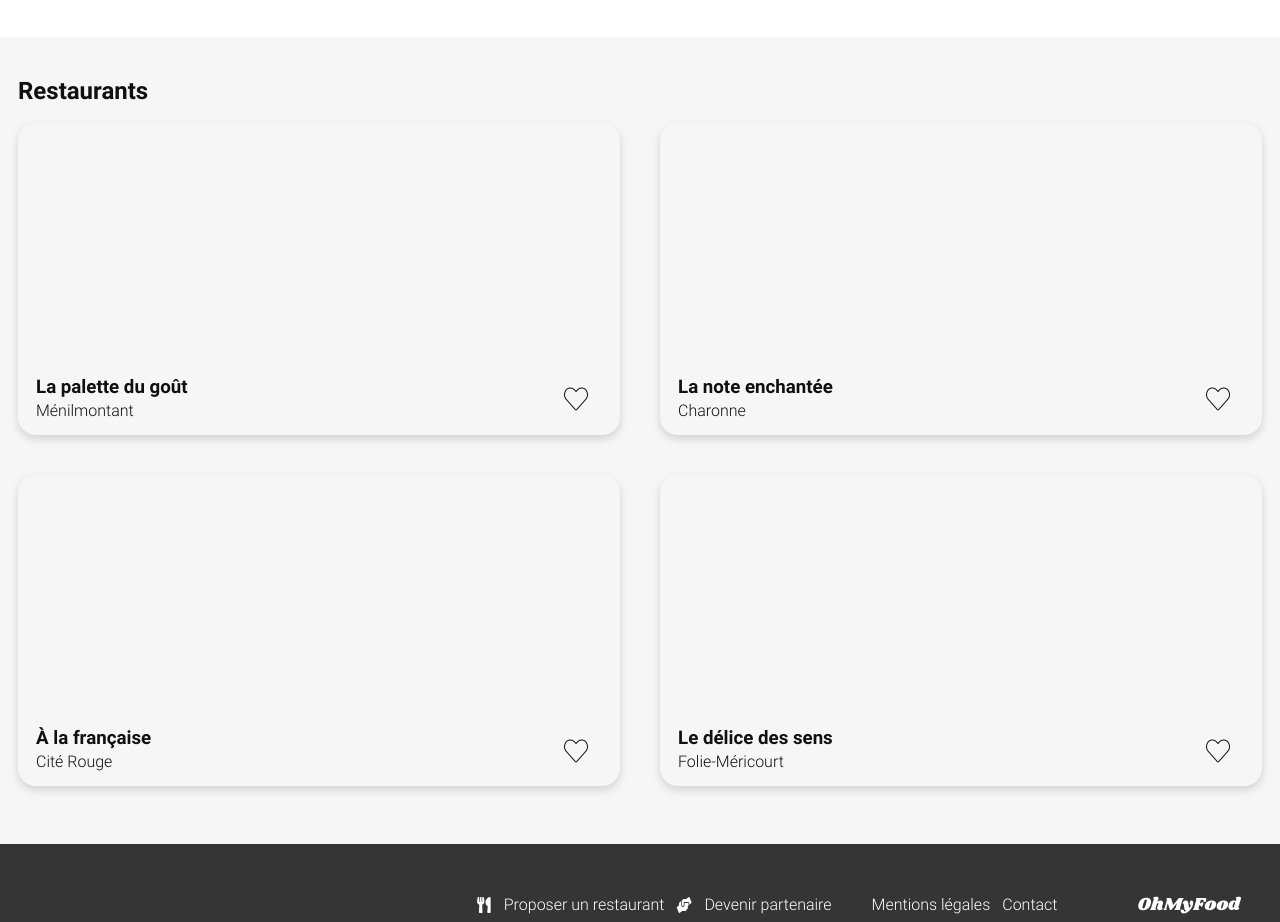
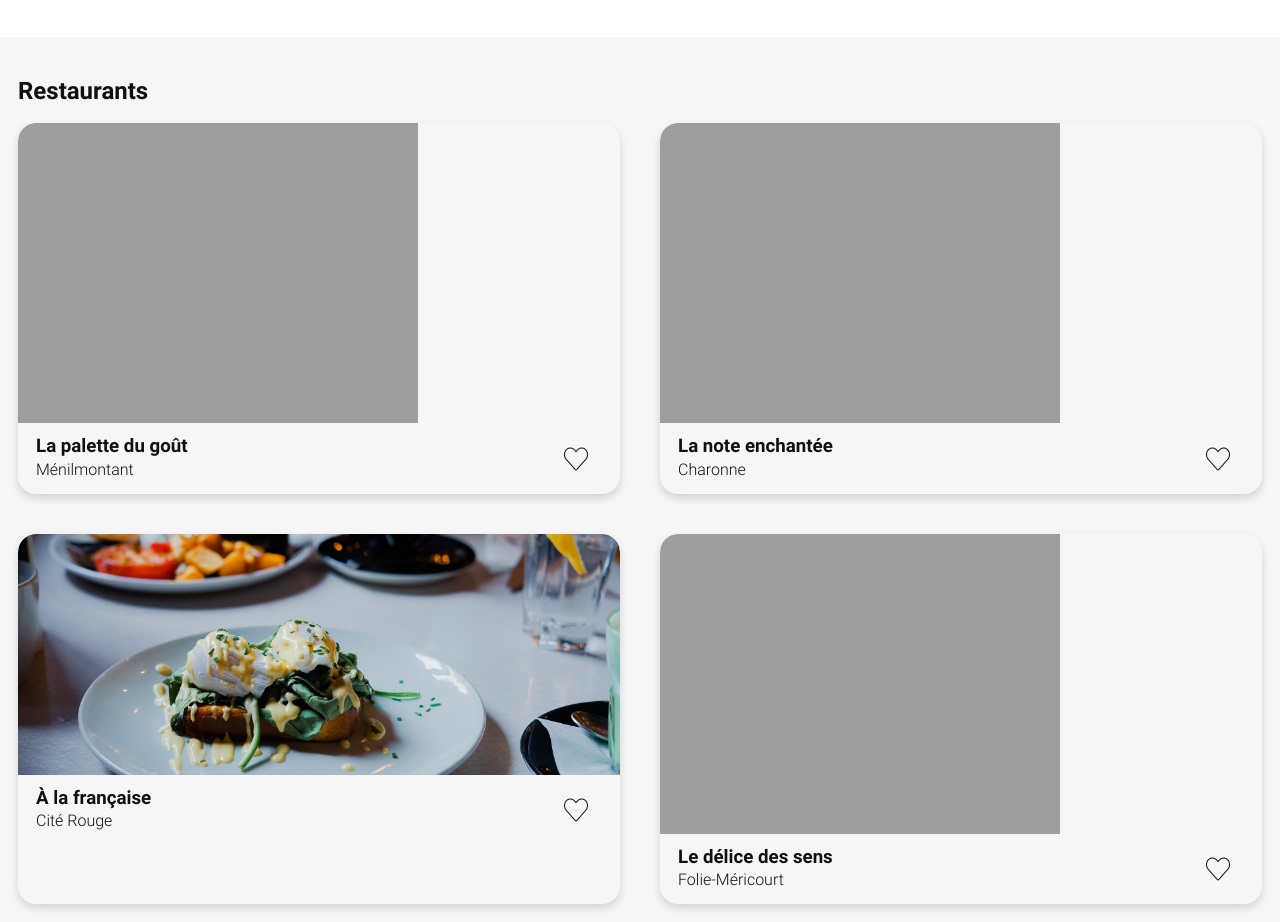
Before and after one commit to raphaelsanchez/oc-p3-ohmyfood, a website: page index.html in a window 1280 px wide. Shown: the part 520-1442 px from the top of the page. Drawn offline with nearby package versions, Linux system fonts and the light colour scheme; files that its build step writes are made by us from their sources; the site is published under a folder, as on GitHub Pages, so addresses that start at the root find nothing; files whose address does not match are found by name.

Commit message:
fix base root link

```diff
--- a/index.html
+++ b/index.html
@@ -6,16 +6,16 @@
   <meta name="viewport" content="width=device-width, initial-scale=1.0">
   <title>OhMyFood | Réservez le menu qui vous convient</title>
   <meta name="description" content="Découvrez des restaurants d’exception, sélectionnés par nos soins.">
-  <link rel="stylesheet" href="assets/css/style.css">
+  <link rel="stylesheet" href="./assets/css/style.css">
 </head>
 
 <body>
 
   <header class="header">
-    <!-- <a class="header__go-back" href="/" title="Revenir aux restaurants">
+    <!-- <a class="header__go-back" href="./" title="Revenir aux restaurants">
       <i class="header__icon icon-arrow-left" aria-hidden="true"></i>
     </a> -->
-    <img class="header__logo" src="assets/images/logo/ohmyfood@2x.svg" alt="Logo OhMyFood">
+    <img class="header__logo" src="./assets/images/logo/ohmyfood@2x.svg" alt="Logo OhMyFood">
   </header>
 
   <main class="content">
@@ -54,13 +54,13 @@
       <div class="content-section__list">
         <article class="card">
           <figure class="card-cover">
-            <img src="/assets/images/restaurants/jay-wennington-N_Y88TWmGwA-unsplash.jpg" alt="">
+            <img src="./assets/images/restaurants/jay-wennington-N_Y88TWmGwA-unsplash.jpg" alt="">
           </figure>
           <div class="card-content">
             <div class="card-content__text">
               <h3 class="card__title">La palette du goût</h3>
               <p class="card__description">Ménilmontant</p>
-              <a class="card__link" href="/restaurants/la-palette-du-gout/index.html">Voir la fiche</a>
+              <a class="card__link" href="./restaurants/la-palette-du-gout/index.html">Voir la fiche</a>
             </div>
 
             <input class="card-content__checkbox" id="restaurant-1" type="checkbox">
@@ -72,13 +72,13 @@
         </article>
         <article class="card">
           <figure class="card-cover">
-            <img src="/assets/images/restaurants/stil-u2Lp8tXIcjw-unsplash.jpg" alt="">
+            <img src="./assets/images/restaurants/stil-u2Lp8tXIcjw-unsplash.jpg" alt="">
           </figure>
           <div class="card-content">
             <div class="card-content__text">
               <h3 class="card__title">La note enchantée</h3>
               <p class="card__description">Charonne</p>
-              <a class="card__link" href="/restaurants/la-note-enchantee/index.html">Voir la fiche</a>
+              <a class="card__link" href="./restaurants/la-note-enchantee/index.html">Voir la fiche</a>
             </div>
 
             <input class="card-content__checkbox" id="restaurant-2" type="checkbox">
@@ -90,13 +90,13 @@
         </article>
         <article class="card">
           <figure class="card-cover">
-            <img src="/assets/images/restaurants/toa-heftiba-DQKerTsQwi0-unsplash.jpg" alt="">
+            <img src="./assets/images/restaurants/toa-heftiba-DQKerTsQwi0-unsplash.jpg" alt="">
           </figure>
           <div class="card-content">
             <div class="card-content__text">
               <h3 class="card__title">À la française</h3>
               <p class="card__description">Cité Rouge</p>
-              <a class="card__link" href="/restaurants/a-la-francaise/index.html">Voir la fiche</a>
+              <a class="card__link" href="./restaurants/a-la-francaise/index.html">Voir la fiche</a>
             </div>
 
             <input class="card-content__checkbox" id="restaurant-3" type="checkbox">
@@ -108,13 +108,13 @@
         </article>
         <article class="card">
           <figure class="card-cover">
-            <img src="/assets/images/restaurants/louis-hansel-shotsoflouis-qNBGVyOCY8Q-unsplash.jpg" alt="">
+            <img src="./assets/images/restaurants/louis-hansel-shotsoflouis-qNBGVyOCY8Q-unsplash.jpg" alt="">
           </figure>
           <div class="card-content">
             <div class="card-content__text">
               <h3 class="card__title">Le délice des sens</h3>
               <p class="card__description">Folie-Méricourt</p>
-              <a class="card__link" href="/restaurants/folie-mericourt/index.html">Voir la fiche</a>
+              <a class="card__link" href="./restaurants/folie-mericourt/index.html">Voir la fiche</a>
             </div>
 
             <input class="card-content__checkbox" id="restaurant-4" type="checkbox">
```
